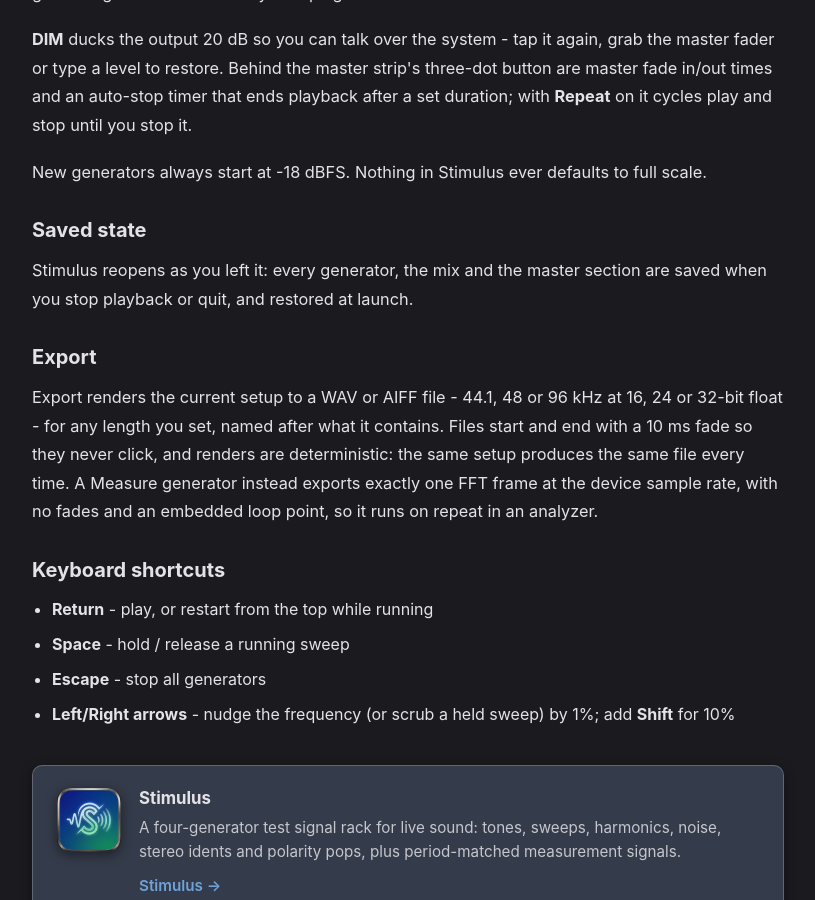
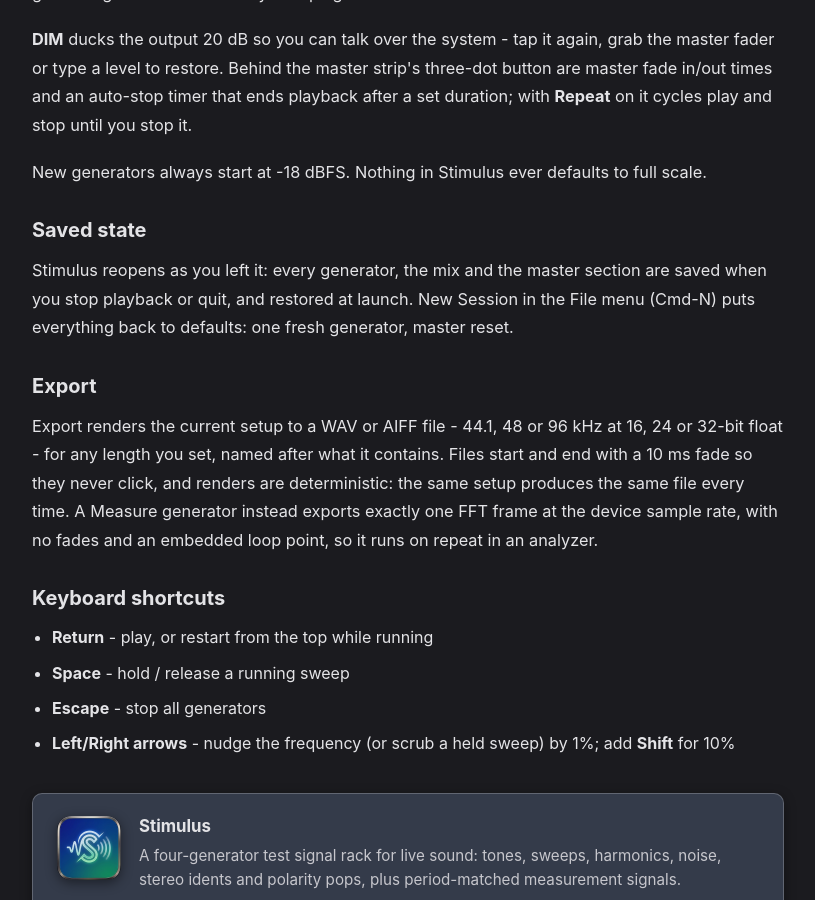
Before and after one commit to BSKapps/bskapps.github.io, a Jekyll site: the page built from articles/stimulus-guide/index.html, in a window 1280 px wide and 900 px high, scrolled down 3328 px. Shown: the whole window, without its empty margins (232-1047 px from the left). Built offline with Jekyll 4.4.1, drawn with Linux system fonts in a browser that asks for light colours.

Commit message:
Stimulus guide: New Session

```diff
--- a/_data/guides/stimulus-guide.json
+++ b/_data/guides/stimulus-guide.json
@@ -188,7 +188,7 @@
       "blocks": [
         {
           "type": "paragraph",
-          "text": "Stimulus reopens as you left it: every generator, the mix and the master section are saved when you stop playback or quit, and restored at launch."
+          "text": "Stimulus reopens as you left it: every generator, the mix and the master section are saved when you stop playback or quit, and restored at launch. New Session in the File menu (Cmd-N) puts everything back to defaults: one fresh generator, master reset."
         }
       ]
     },
```
